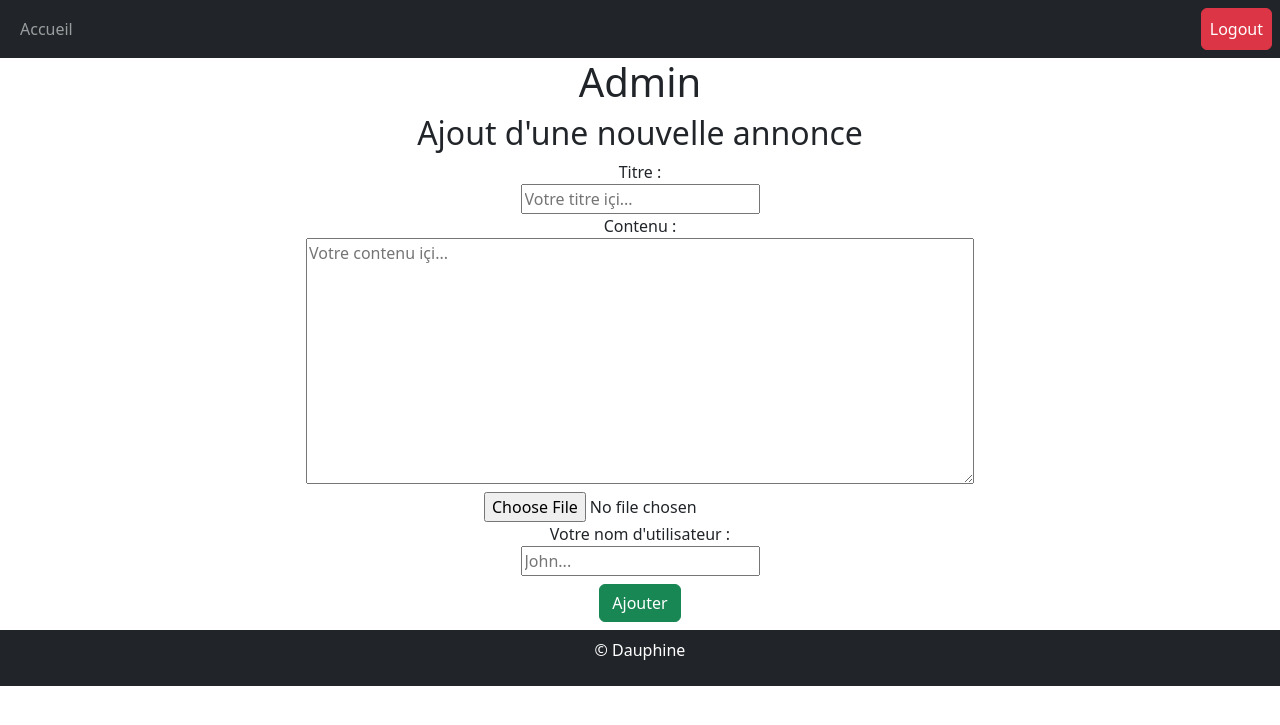
After one commit to Hugimo-kun/SimoneauHugoDauphine, a PHP site: page /SimoneauHugoDauphine/admin/addAnnonce.php in a window 1280 px wide. The commit adds this page. Shown: the top 725 px of the page. Run offline with PHP 8.4, Linux system fonts and the light colour scheme; the visitor is signed in with stand-in values (Sample User, id 1).

Commit message:
admin/addAnnonce.php added and half finished, just missing the link between the data base and the form

```diff
--- /dev/null
+++ b/admin/addAnnonce.php
@@ -0,0 +1,33 @@
+<?php
+include_once("../block/header.php");
+if (!isset($_SESSION["username"])) {
+    header("Location: http://localhost/SimoneauHugoDauphine/login.php");
+}
+
+require_once("../utils/dataBaseManager.php");
+$title = "Admin";
+
+$pdo = connectDB();
+
+?>
+
+<div class="container">
+
+    <h1 class="text-center"><?php echo ($title ?? "Default Title") ?></h1>
+    <h2 class="text-center">Ajout d'une nouvelle annonce</h2>
+    <form class="d-flex flex-column align-items-center" method="POST" action="addAnnonce.php">
+        <label for="titre">Titre :</label>
+        <input type="text" id="titre" name="titre" placeholder="Votre titre içi..." required>
+        <label for="contenu">Contenu :</label>
+        <textarea name="contenu" id="contenu" cols="70" rows="10" placeholder="Votre contenu içi..." required></textarea>
+        <input type="file" id="imageUrl" name="imageUrl" class="mt-2" required>
+        <label for="auteur">Votre nom d'utilisateur :</label>
+        <input type="text" name="auteur" id="auteur" placeholder="John..." required>
+        <input type="submit" value="Ajouter" class="btn btn-success m-2">
+    </form>
+
+</div>
+
+<?php
+include_once("../block/footer.php");
+?>
--- a/annonce.php
+++ b/annonce.php
@@ -23,7 +23,7 @@
         <div class="d-flex flex-column justify-content-center w-50">
             <img src="<?=$annonce["imageUrl"]?>" class="m-4" alt="<?=$annonce["titre"]?>">
         </div>
-        <div class="d-flex flex-column border border-2 border-dark rounded me-2">
+        <div class="d-flex flex-column border border-2 border-dark rounded me-3 my-3">
             <p class="m-3"><?=$annonce["contenu"]?></p>
             <div class="d-flex justify-content-between">
                 <p class="mx-3 fw-bold fst-italic"><?=$annonce["auteur"]?></p>
--- a/block/annonceCard.php
+++ b/block/annonceCard.php
@@ -8,7 +8,7 @@ $formatDateHeure = date("d/m/Y", strtotime($annonce["datePublication"]));
             <!-- j'ai malheureusement pas reussi à bien dimmensionner chaque image pour qu'elle fasse toute la meme taille -->
             <!-- j'ai mis titre en alt car on a pas de alt definit dans la base de donnée dans la table annonce -->
         </div>
-        <h2 class="text-center mx-1 text-truncate"><?=$annonce["titre"]?></h2>
+        <h3 class="text-center mx-1 text-truncate"><?=$annonce["titre"]?></h3>
         <p class="text-center mx-1 text-truncate"><?=$annonce["contenu"]?></p>
         <div class="d-flex justify-content-between">
             <p class="mx-2 fw-bold fst-italic"><?=$annonce["auteur"]?></p>
--- a/index.php
+++ b/index.php
@@ -19,6 +19,7 @@ $annonces = findAllAnnonces($pdo);
 <div class="container">
 
     <h1 class="text-center"><?php echo ($title ?? "Default Title") ?></h1>
+    <h2 class="text-center">Les derniers articles</h2>
     <div class="d-flex justify-content-evenly align-items-center flex-wrap gap-2">
         <?php
         foreach($annonces as $annonce) {
```
Also changed, not shown: admin/index.php (+20 -3 lines), admin/deleteAnnonce.php (added), admin/modifyAnnonce.php (added).
